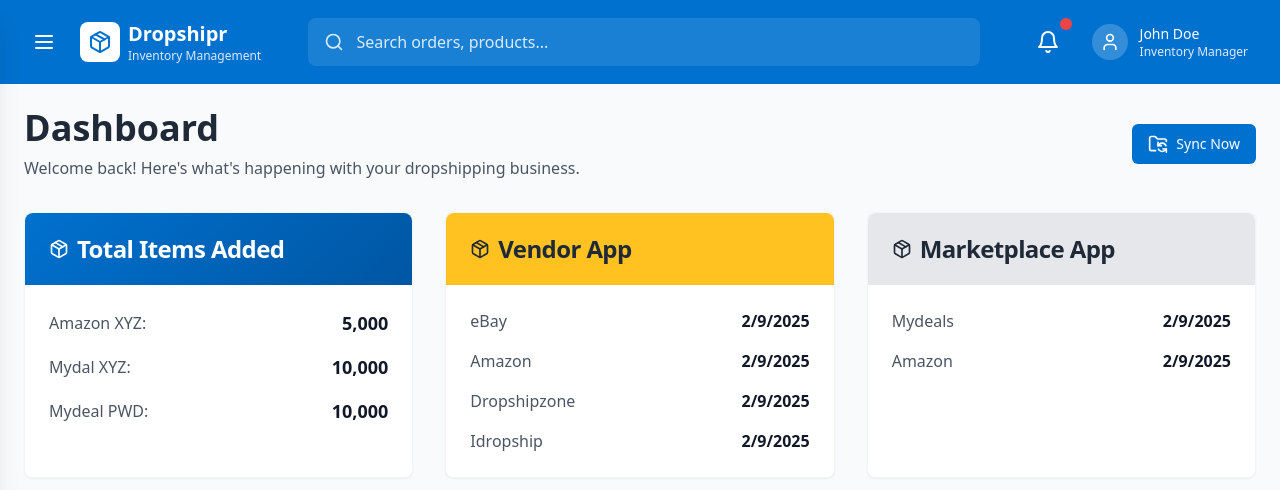
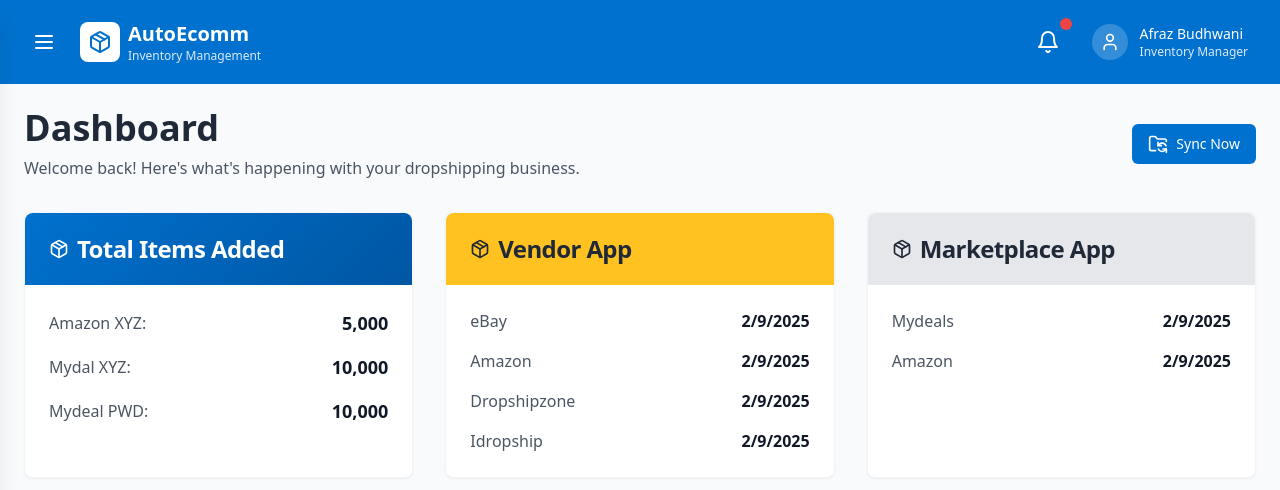
Before and after one commit to kill3rstabs/Dropshipr, a React (Vite) app in the folder frontend/: page /#/dashboard in a window 1280 px wide. Shown: the top 490 px of the page. Built offline with nearby package versions, Linux system fonts and the light colour scheme.

Commit message:
refactor: Update branding from Dropshipr to AutoEcomm across email templates and frontend components

```diff
--- a/frontend/index.html
+++ b/frontend/index.html
@@ -4,7 +4,7 @@
     <meta charset="UTF-8" />
     <link rel="icon" type="image/png" href="/favicon.png" />
     <meta name="viewport" content="width=device-width, initial-scale=1.0" />
-    <title>Dropshipr</title>
+    <title>AutoEcomm</title>
   </head>
   <body>
     <div id="root"></div>
--- a/frontend/src/components/Navbar.jsx
+++ b/frontend/src/components/Navbar.jsx
@@ -3,7 +3,7 @@
 import { toast } from 'react-toastify';
 import '../styles/Navbar.css';
 import Sidebar from './Sidebar';
-import { Search, User, Bell, Menu, Package } from 'lucide-react';
+import { User, Bell, Menu, Package } from 'lucide-react';
 
 const Navbar = () => {
   const [isSidebarOpen, setIsSidebarOpen] = useState(false);
@@ -39,24 +39,10 @@
                 <Package className="h-6 w-6 text-primary" />
               </div>
               <div>
-                <h1 className="text-xl font-bold text-white">Dropshipr</h1>
+                <h1 className="text-xl font-bold text-white">AutoEcomm</h1>
                 <p className="text-xs text-blue-100">Inventory Management</p>
               </div>
             </Link>
-          </div>
-
-          {/* Center Section - Search */}
-          <div className="flex-1 max-w-2xl mx-8">
-            <div className="relative">
-              <input
-                type="text"
-                placeholder="Search orders, products..."
-                className="w-full py-3 pl-12 pr-4 rounded-lg border-0 focus:outline-none focus:ring-2 focus:ring-white/20 bg-white/10 text-white placeholder-blue-100"
-              />
-              <div className="absolute inset-y-0 left-0 pl-4 flex items-center pointer-events-none">
-                <Search className="h-5 w-5 text-blue-100" />
-              </div>
-            </div>
           </div>
 
           {/* Right Section */}
@@ -77,7 +63,7 @@
                   <User className="h-5 w-5" />
                 </div>
                 <div className="text-left">
-                  <p className="text-sm font-medium">John Doe</p>
+                  <p className="text-sm font-medium">Afraz Budhwani</p>
                   <p className="text-xs text-blue-100">Inventory Manager</p>
                 </div>
               </button>
--- a/frontend/src/components/RegisterForm.jsx
+++ b/frontend/src/components/RegisterForm.jsx
@@ -24,7 +24,7 @@
             <Label htmlFor="name">Full Name</Label>
             <Input
               id="name"
-              placeholder="John Doe"
+              placeholder="Afraz Budhwani"
               type="text"
               autoCapitalize="words"
               autoComplete="name"
--- a/frontend/src/components/Sidebar.jsx
+++ b/frontend/src/components/Sidebar.jsx
@@ -34,7 +34,7 @@
                 <Package className="h-6 w-6 text-white" />
               </div>
               <div>
-                <h1 className="text-xl font-bold text-gray-900">Dropshipr</h1>
+                <h1 className="text-xl font-bold text-gray-900">AutoEcomm</h1>
                 <p className="text-sm text-gray-600">Inventory Management</p>
               </div>
             </Link>
@@ -69,24 +69,6 @@
               })}
             </div>
           </nav>
-
-          {/* Footer */}
-          <div className="p-6 border-t border-gray-200">
-            <div className="bg-gray-50 rounded-lg p-4">
-              <h3 className="text-sm font-medium text-gray-900 mb-2">Quick Actions</h3>
-              <div className="space-y-2">
-                <button className="w-full text-left text-sm text-gray-600 hover:text-primary transition-colors">
-                  Create New Order
-                </button>
-                <button className="w-full text-left text-sm text-gray-600 hover:text-primary transition-colors">
-                  View Reports
-                </button>
-                <button className="w-full text-left text-sm text-gray-600 hover:text-primary transition-colors">
-                  Manage Inventory
-                </button>
-              </div>
-            </div>
-          </div>
         </div>
       </div>
     </>
```
Also changed, not shown: 2 other files (tests, documents, lock files or other folders).
